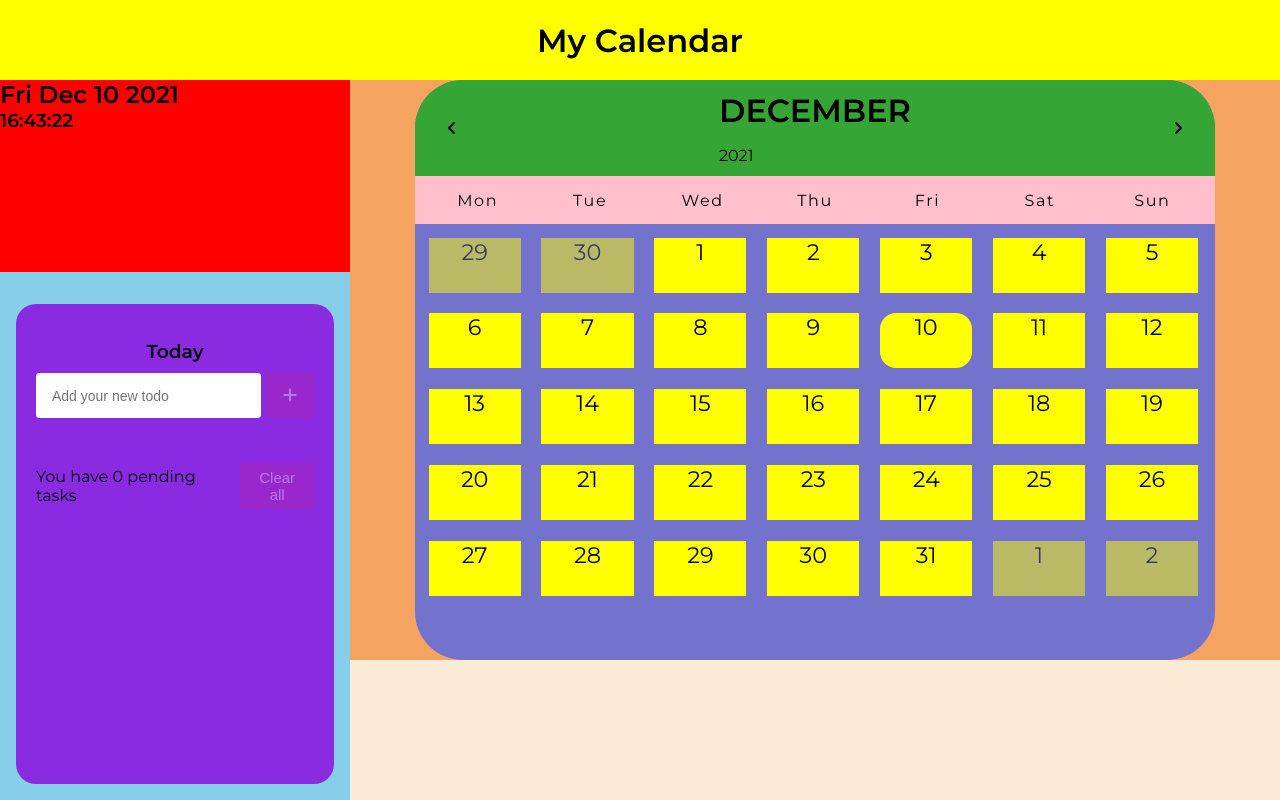
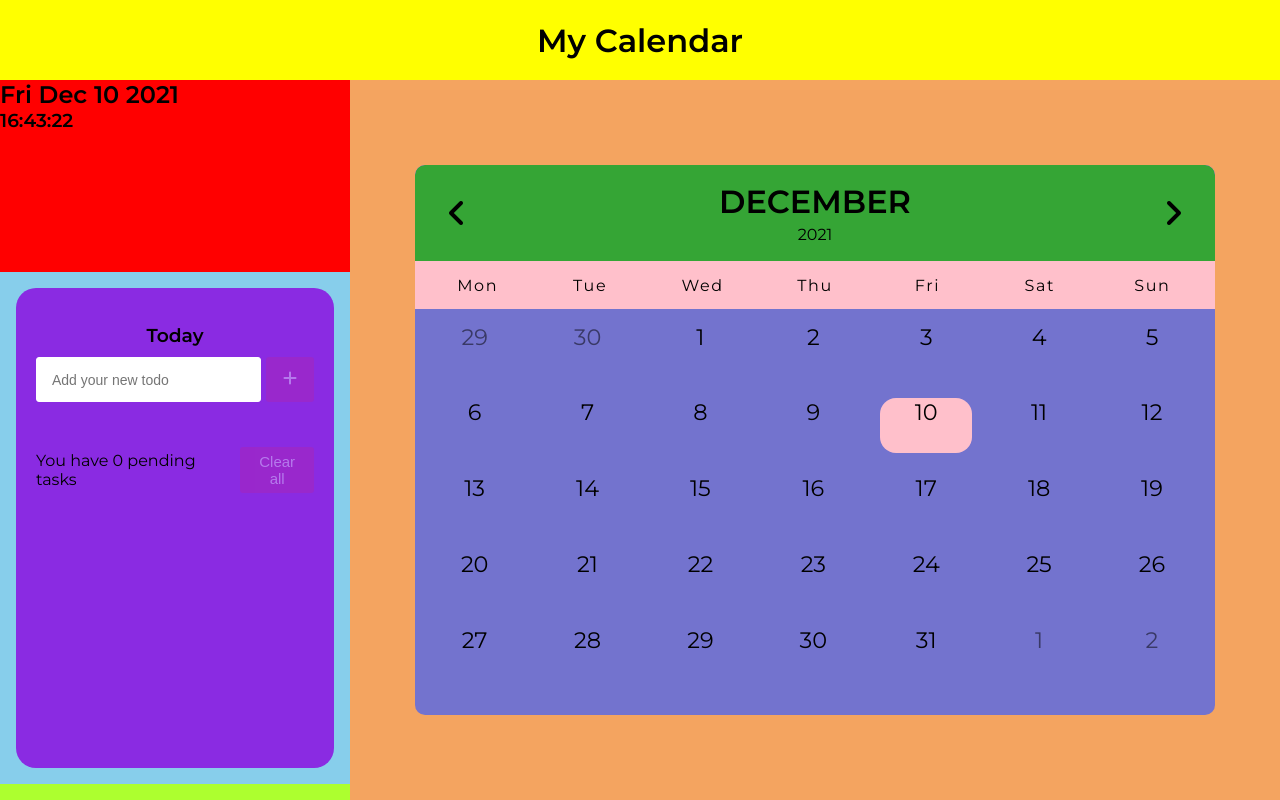
Before and after one commit to millie-wy/Tool_Calendar, a plain HTML site: page index.html in a window 1280 px wide. Drawn offline with Linux system fonts and the light colour scheme; no server answers.

Commit message:
fixed a few css errors

```diff
--- a/Stylesheets/calendar.css
+++ b/Stylesheets/calendar.css
@@ -2,29 +2,26 @@ main {
     background-color: sandybrown;
     position: fixed;
     top: 5rem;
-    display: flex;
-    justify-content: center;
+    bottom: 0;
     align-items: center;
     margin-left: 350px;
     width: calc(100vw - 350px);
     overflow-y: scroll;
 }
 
-h1 {
-    text-align: center;
-}
-
 .calendar {
+    margin: auto;
     width: 800px;
-    height: 580px;
+    min-width: 800px;
+    min-height: 550px;
     background-color: rgb(115, 115, 206);
-    border-radius: 48px;
+    border-radius: 10px;
 }
 
 .month {
     display: flex;
     justify-content: space-between;
-    border-radius: 3rem 3rem 0px 0px;
+    border-radius: 10px 10px 0px 0px;
     background-color: rgb(53, 165, 53);
     align-items: center;
     width: 100%;
@@ -34,15 +31,17 @@ h1 {
 
 .month i {
     cursor: pointer;
+    font-size: 2rem;
 }
 
 .month h1 {
+    text-align: center;
     text-transform: uppercase;
-    margin-bottom: 1rem;
+    margin-bottom: 0.2rem;
 }
 
 .month p {
-
+  /* delete if no style will be needed */
 }
 
 .weekdays {
@@ -79,7 +78,6 @@ h1 {
     justify-content: top;
     align-items: center;
     transition: background-color 0.2s ease 0s;
-    background-color: yellow;
 }
 
 .prev-date, .next-date {
@@ -93,5 +91,6 @@ h1 {
 
 .current-month > p {
     background-color: yellowgreen;
+    vertical-align: bottom;
     font-size: 0.8rem;
 }
--- a/Stylesheets/general.css
+++ b/Stylesheets/general.css
@@ -1,6 +1,7 @@
 * {
     margin: 0;
     box-sizing: border-box;
+    overflow-y: scroll;
 }
 
 body {
--- a/Stylesheets/todo.css
+++ b/Stylesheets/todo.css
@@ -1,11 +1,10 @@
 #todo-container {
     background-color: skyblue;
     display: flex;
-    height: calc(100vh - 16rem);
+    height: auto;
 }
 
 .todo-today {
-    margin: 120px auto;
     max-width: 400px;
     background-color: blueviolet;
     border-radius: 20px;
@@ -48,7 +47,7 @@
     margin-bottom: 25px;
 }
 
-.inputField  input{
+.inputField input{
     width: 85%;
     height: 100%;
     outline: none;
--- a/index.html
+++ b/index.html
@@ -52,7 +52,7 @@
             </div>
         </div>
     </aside>
-    <main>
+    <main class="flex justify-center text-center">
         <div class="calendar">
             <div class="month">
                 <i class="fas fa-angle-left prev"></i>
```
Lines whose indentation alone changed are shown as unchanged.
